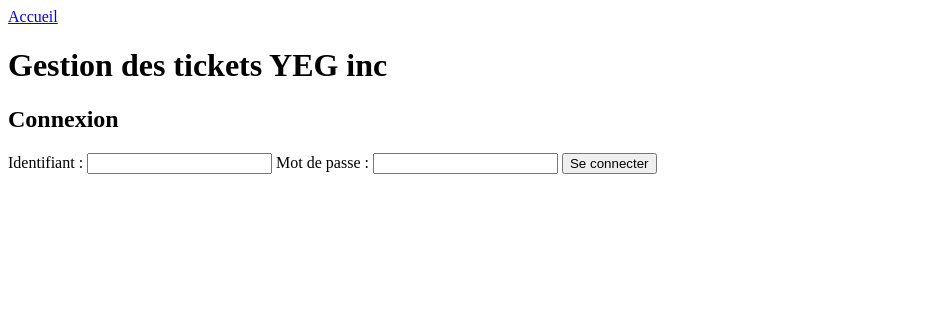
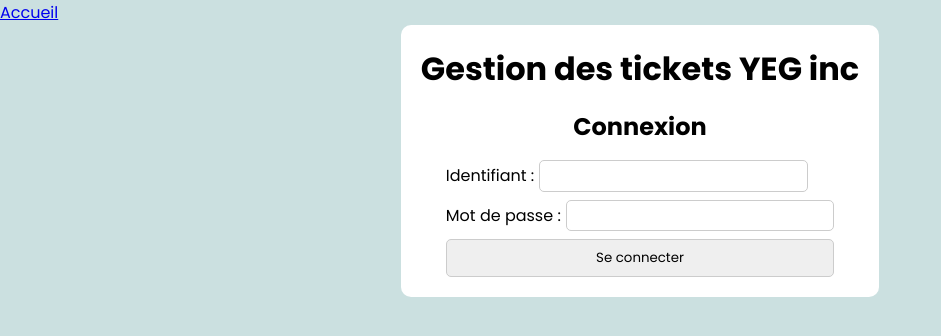
Before and after one commit to Tebayai/LiveCampusCours, a PHP site: page / in a window 1280 px wide. Shown: the top 336 px of the page, without its empty margins (0-941 px from the left). Run offline with PHP 8.4, Linux system fonts and the light colour scheme.

Commit message:
add some style to index page

```diff
--- a/php/project/board/dashboard_dev.php
+++ b/php/project/board/dashboard_dev.php
@@ -11,7 +11,7 @@ $id = $_SESSION['id'];
 $hist = executerRequete('voir-tickets-en-cours');
 
 $titre = 'Tickets dev YEG inc';
-$css = [];
+$css = ['../css/style.css'];
 require_once '../partiel/header.php';
 ?>
 
--- a/php/project/css/style.css
+++ b/php/project/css/style.css
@@ -1,12 +1,16 @@
+@import url('https://fonts.googleapis.com/css2?family=Poppins:wght@400;600;700&display=swap');
+
 *{
-/*     margin: 0;
-    padding: 0; */
+    margin: 0;
+    padding: 0;
     box-sizing: border-box;
+    font-family: 'Poppins', Arial, sans-serif;
 }
 
 body{
     max-width: 1500px;
     margin: 0 auto;
+    background-color: #cbe0e0;
 }
 
 
@@ -16,3 +20,51 @@ body{
     align-items: center;
     margin-bottom: 20px;
 }
+
+.login-container{
+    display: flex;
+    gap: 1rem;
+    flex-direction: column;
+    align-items: center;
+    justify-content: center;
+    background-color: white;
+    padding: 20px;
+    border-radius: 10px;
+    width: fit-content;
+    margin: auto;
+
+    .login-infos{
+        display: flex;
+        gap: 1rem;
+        flex-direction: column;
+        align-items: center;
+        justify-content: center;
+
+
+        form{
+            display: flex;
+            gap: .5rem;
+            flex-direction: column;
+            justify-content: center;
+
+            .form-group{
+                display: flex;
+                align-items: center;
+                gap: .3rem;
+            }
+
+            input{
+                padding: .3rem;
+                border-radius: 5px;
+                border: 1px solid #ccc;
+            }
+
+            button{
+                padding: .5rem 1rem;
+                border-radius: 5px;
+                border: 1px solid #ccc;
+                cursor: pointer;
+            }
+        }
+    }
+}
--- a/php/project/index.php
+++ b/php/project/index.php
@@ -55,25 +55,31 @@ if($_SERVER['REQUEST_METHOD'] === 'POST'){
 
 //import header
 $titre = 'Tickets YEG.org';
-$css = [];
+$css = ['../css/style.css'];
 require_once 'partiel/header.php';
 
 ?>
 
+<div class="login-container">
     <h1>Gestion des tickets YEG inc</h1>
-<div class="bg-white p-4">
+    <div class="login-infos">
         <h2>Connexion</h2>
 
         <form action="" method="post">
+            <div class="form-group">
                 <label for="id">Identifiant :</label>
                 <input type="text" id="id" name="id">
+            </div>
 
+            <div class="form-group">
                 <label for="password">Mot de passe :</label>
                 <input type="password" id="password" name="password">
+            </div>
 
             <button type="submit">Se connecter</button>
         </form>
         <?php if($error !== ''):?> <p><?= $error ?></p> <?php endif; ?>
     </div>
+</div>
 
 <?php require_once 'partiel/footer.php'; ?>
```
Lines whose indentation alone changed are shown as unchanged.
